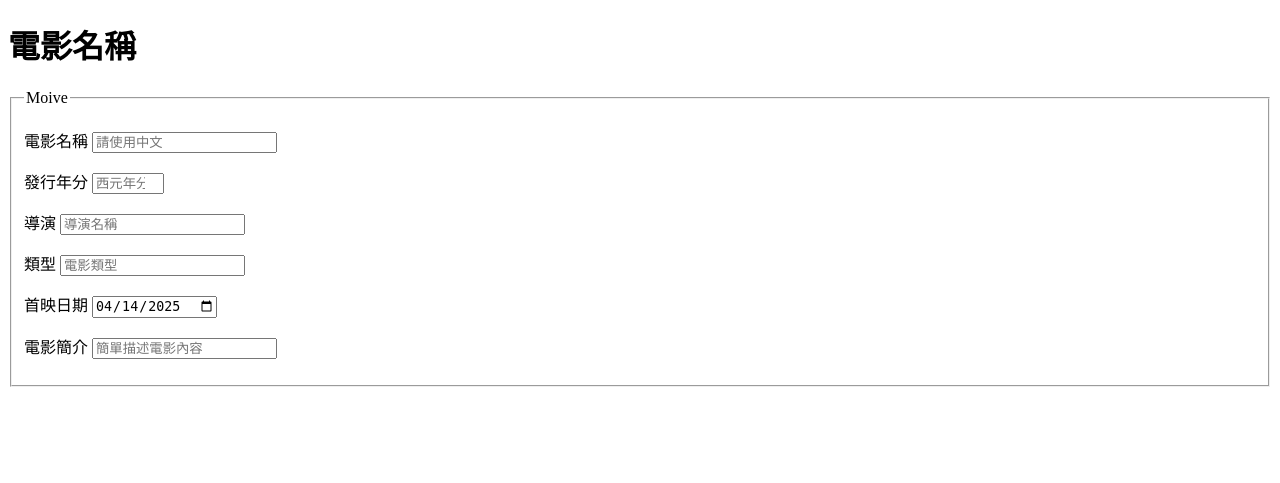
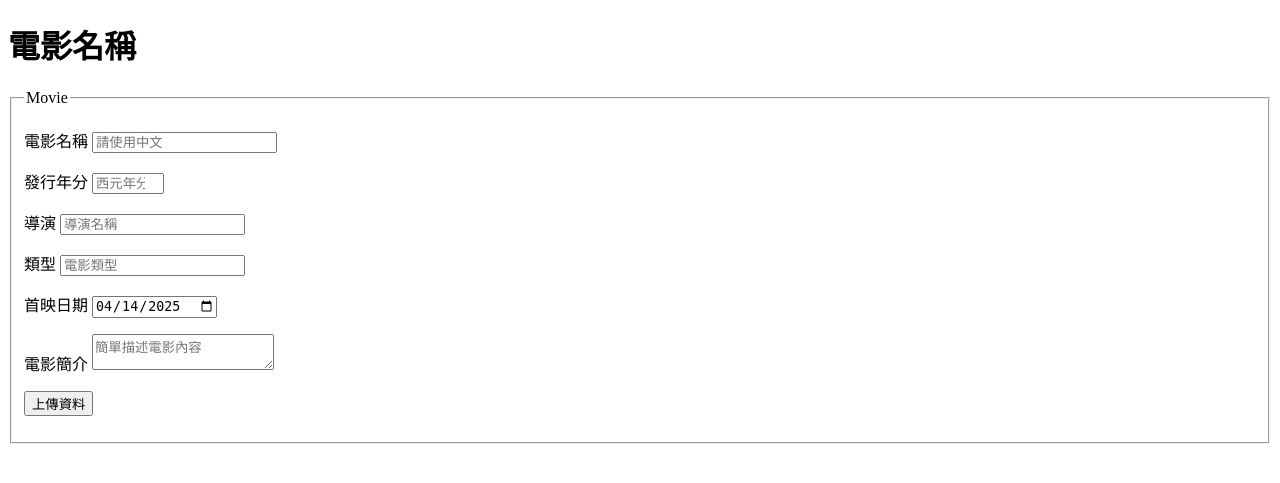
Before and after one commit to malicuious/neo, a PHP site: page /movie.php in a window 1280 px wide. Shown: the top 483 px of the page. Run offline with PHP 8.4, Linux system fonts and the light colour scheme.

Commit message:
Update movie.php

```diff
--- a/movie.php
+++ b/movie.php
@@ -2,20 +2,19 @@
 <html lang="en">
     <head>
         <meta charset="UTF-8">
-        <meta name="viewpert" content="width=device-width, initial-scale=1.0">
+        <meta name="viewport" content="width=device-width, initial-scale=1.0">
         <title>Movie表單</title>
     </head>
     <body>
         <h1>電影名稱</h1>
-    <form action="">
+        <form action="submit_movie.php" method="POST">
             <fieldset>
-            <legend>Moive</legend>
+                <legend>Movie</legend>
 
                 <p>
                     <label for="title">電影名稱</label>
                     <input type="text" name="title" id="title" placeholder="請使用中文" required>
                 </p>
-
 
                 <p>
                     <label for="year">發行年分</label>
@@ -34,13 +33,19 @@
 
                 <p>
                     <label for="mdate">首映日期</label>
-                <input type="date" name="mdate" id="mdate" value="<?= date("Y-m-d") ?>">
+                    <input type="date" name="mdate" id="mdate" value="<?= date('Y-m-d') ?>" required>
                 </p>
 
                 <p>
                     <label for="contant">電影簡介</label>
-            <input type="textarea" name="contant" id="contant" placeholder="簡單描述電影內容" required>
+                    <textarea name="contant" id="contant" placeholder="簡單描述電影內容" required></textarea>
+                </p>
 
+                <!-- 上傳按鈕 -->
+                <p>
+                    <button type="submit">上傳資料</button>
                 </p>
+            </fieldset>
+        </form>
     </body>
 </html>
```
Lines whose indentation alone changed are shown as unchanged.
